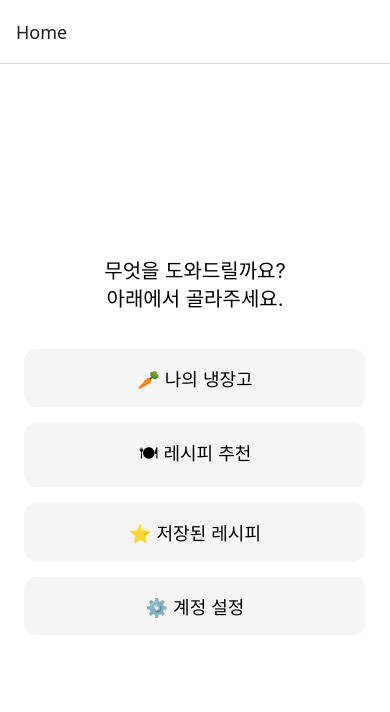
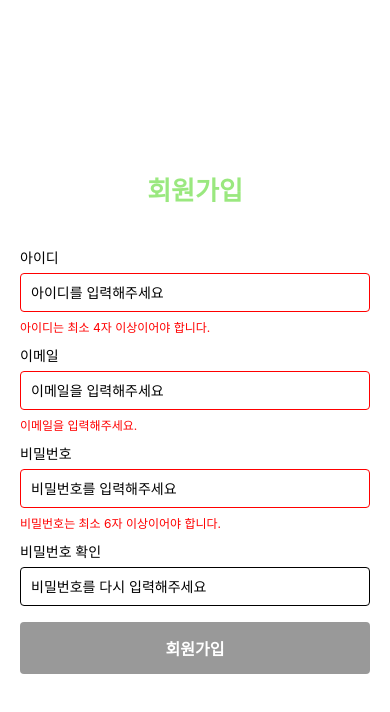
Before and after one commit to zhrldnpftl/DKU-OpenSource-Team12, a React Native app: screen /SignUp in a window 390 px wide. Shown: the top 712 px of the page. Built offline with nearby package versions, Linux system fonts and the light colour scheme.

Commit message:
[0517_지민]App.js 머지 부분 수정.js

```diff
--- a/App.js
+++ b/App.js
@@ -1,15 +1,25 @@
 import React from 'react';
 import { NavigationContainer } from '@react-navigation/native';
 import { createNativeStackNavigator } from '@react-navigation/native-stack';
+
+import LoginScreen from './src/screens/LoginScreen';
+import SignUpScreen from './src/screens/SignUpScreen';
 import HomeScreen from './src/screens/HomeScreen';
 import FridgeScreen from './src/screens/FridgeScreen';
+import FindAccountScreen from './src/screens/FindAccountScreen';
 
 const Stack = createNativeStackNavigator();
 
 export default function App() {
   return (
     <NavigationContainer>
-      <Stack.Navigator initialRouteName="Home">
+      <Stack.Navigator
+        initialRouteName="Login"
+        screenOptions={{ headerShown: false }}
+      >
+        <Stack.Screen name="Login" component={LoginScreen} />
+        <Stack.Screen name="FindAccount" component={FindAccountScreen} />
+        <Stack.Screen name="SignUp" component={SignUpScreen} />
         <Stack.Screen name="Home" component={HomeScreen} />
         <Stack.Screen name="Fridge" component={FridgeScreen} />
       </Stack.Navigator>
--- /dev/null
+++ b/src/screens/LoginScreen.js
@@ -0,0 +1,180 @@
+import React, { useState, useEffect } from 'react';
+import {
+  View,
+  Text,
+  TextInput,
+  TouchableOpacity,
+  StyleSheet,
+  Alert,
+} from 'react-native';
+import { useNavigation } from '@react-navigation/native';
+
+export default function LoginScreen() {
+  const navigation = useNavigation();
+
+  const [id, setId] = useState('');
+  const [password, setPassword] = useState('');
+  const [idError, setIdError] = useState('');
+  const [passwordError, setPasswordError] = useState('');
+  const [isValid, setIsValid] = useState(false);
+
+  const validate = () => {
+    let valid = true;
+
+    if (!id) {
+      setIdError('아이디를 입력해주세요.');
+      valid = false;
+    } else if (id.length < 4) {
+      setIdError('아이디는 최소 4자 이상이어야 합니다.');
+      valid = false;
+    } else {
+      setIdError('');
+    }
+
+    if (!password) {
+      setPasswordError('비밀번호를 입력해주세요.');
+      valid = false;
+    } else if (password.length < 6) {
+      setPasswordError('비밀번호는 최소 6자 이상이어야 합니다.');
+      valid = false;
+    } else {
+      setPasswordError('');
+    }
+
+    setIsValid(valid);
+  };
+
+  useEffect(() => {
+    validate();
+  }, [id, password]);
+
+  const onLoginPress = () => {
+    if (!isValid) return;
+    navigation.navigate('Home');
+  };
+
+  const onFindAccount = () => {
+    navigation.navigate('FindAccount');
+  };
+
+  const onSignUp = () => {
+    navigation.navigate('SignUp');
+  };
+
+  return (
+    <View style={styles.container}>
+      <Text style={styles.logo}>ByteBite</Text>
+
+      <Text style={styles.label}>아이디</Text>
+      <TextInput
+        style={[styles.input, idError ? styles.inputError : null]}
+        placeholder="아이디를 입력해주세요"
+        placeholderTextColor="#999"
+        value={id}
+        onChangeText={setId}
+        autoCapitalize="none"
+      />
+      {idError ? <Text style={styles.errorText}>{idError}</Text> : null}
+
+      <Text style={styles.label}>비밀번호</Text>
+      <TextInput
+        style={[styles.input, passwordError ? styles.inputError : null]}
+        placeholder="비밀번호"
+        placeholderTextColor="#999"
+        secureTextEntry={true}
+        value={password}
+        onChangeText={setPassword}
+      />
+      {passwordError ? <Text style={styles.errorText}>{passwordError}</Text> : null}
+
+      <TouchableOpacity
+        style={[styles.loginButton, !isValid && styles.loginButtonDisabled]}
+        disabled={!isValid}
+        onPress={onLoginPress}
+      >
+        <Text style={styles.loginButtonText}>로그인</Text>
+      </TouchableOpacity>
+
+      <Text style={styles.signupGuide}>비회원일경우 회원가입을 해주세요.</Text>
+
+      <View style={styles.linkRow}>
+        <TouchableOpacity onPress={onFindAccount}>
+          <Text style={styles.linkText}>아이디 비밀번호찾기</Text>
+        </TouchableOpacity>
+
+        <TouchableOpacity onPress={onSignUp}>
+          <Text style={styles.linkText}>회원가입</Text>
+        </TouchableOpacity>
+      </View>
+    </View>
+  );
+}
+
+const styles = StyleSheet.create({
+  container: {
+    flex: 1,
+    padding: 20,
+    backgroundColor: '#fff',
+    justifyContent: 'center',
+  },
+  logo: {
+    fontSize: 32,
+    fontWeight: '800',
+    color: '#9ae87f',
+    textAlign: 'center',
+    marginBottom: 40,
+  },
+  label: {
+    fontSize: 14,
+    fontWeight: '500',
+    marginBottom: 6,
+    color: '#333',
+  },
+  input: {
+    borderWidth: 1,
+    borderColor: '#000',
+    borderRadius: 4,
+    paddingHorizontal: 12,
+    paddingVertical: 10,
+    marginBottom: 5,
+    fontSize: 14,
+    color: '#333',
+  },
+  inputError: {
+    borderColor: 'red',
+  },
+  errorText: {
+    color: 'red',
+    marginBottom: 10,
+    fontSize: 12,
+  },
+  loginButton: {
+    backgroundColor: '#000',
+    borderRadius: 4,
+    paddingVertical: 14,
+    alignItems: 'center',
+    marginBottom: 20,
+  },
+  loginButtonDisabled: {
+    backgroundColor: '#666',
+  },
+  loginButtonText: {
+    color: '#fff',
+    fontWeight: '700',
+    fontSize: 16,
+  },
+  signupGuide: {
+    color: '#9ae87f',
+    fontSize: 12,
+    textAlign: 'center',
+    marginBottom: 25,
+  },
+  linkRow: {
+    flexDirection: 'row',
+    justifyContent: 'space-between',
+  },
+  linkText: {
+    color: '#999',
+    fontSize: 13,
+  },
+});
--- /dev/null
+++ b/src/screens/SignUpScreen.js
@@ -0,0 +1,138 @@
+import React, { useState, useEffect } from 'react';
+import {
+  View,
+  Text,
+  TextInput,
+  TouchableOpacity,
+  StyleSheet,
+  Alert,
+} from 'react-native';
+
+export default function SignUpScreen() {
+  const [id, setId] = useState('');
+  const [email, setEmail] = useState('');
+  const [password, setPassword] = useState('');
+  const [confirm, setConfirm] = useState('');
+
+  const [idError, setIdError] = useState('');
+  const [emailError, setEmailError] = useState('');
+  const [passwordError, setPasswordError] = useState('');
+  const [confirmError, setConfirmError] = useState('');
+
+  const [isValid, setIsValid] = useState(false);
+
+  const validateEmail = (email) => {
+    const regex = /\S+@\S+\.\S+/;
+    return regex.test(email);
+  };
+
+  useEffect(() => {
+    let valid = true;
+
+    if (!id || id.length < 4) {
+      setIdError('아이디는 최소 4자 이상이어야 합니다.');
+      valid = false;
+    } else {
+      setIdError('');
+    }
+
+    if (!email) {
+      setEmailError('이메일을 입력해주세요.');
+      valid = false;
+    } else if (!validateEmail(email)) {
+      setEmailError('올바른 이메일 형식이 아닙니다.');
+      valid = false;
+    } else {
+      setEmailError('');
+    }
+
+    if (!password || password.length < 6) {
+      setPasswordError('비밀번호는 최소 6자 이상이어야 합니다.');
+      valid = false;
+    } else {
+      setPasswordError('');
+    }
+
+    if (password !== confirm) {
+      setConfirmError('비밀번호가 일치하지 않습니다.');
+      valid = false;
+    } else {
+      setConfirmError('');
+    }
+
+    setIsValid(valid);
+  }, [id, email, password, confirm]);
+
+  const onSignUp = () => {
+    if (!isValid) return;
+    Alert.alert('회원가입 시도', `아이디: ${id}\n이메일: ${email}`);
+    // TODO: 백엔드 연동 시 이곳에 API 호출
+  };
+
+  return (
+    <View style={styles.container}>
+      <Text style={styles.title}>회원가입</Text>
+
+      <Text style={styles.label}>아이디</Text>
+      <TextInput
+        style={[styles.input, idError ? styles.inputError : null]}
+        placeholder="아이디를 입력해주세요"
+        value={id}
+        onChangeText={setId}
+        autoCapitalize="none"
+      />
+      {idError ? <Text style={styles.errorText}>{idError}</Text> : null}
+
+      <Text style={styles.label}>이메일</Text>
+      <TextInput
+        style={[styles.input, emailError ? styles.inputError : null]}
+        placeholder="이메일을 입력해주세요"
+        keyboardType="email-address"
+        value={email}
+        onChangeText={setEmail}
+        autoCapitalize="none"
+      />
+      {emailError ? <Text style={styles.errorText}>{emailError}</Text> : null}
+
+      <Text style={styles.label}>비밀번호</Text>
+      <TextInput
+        style={[styles.input, passwordError ? styles.inputError : null]}
+        placeholder="비밀번호를 입력해주세요"
+        secureTextEntry
+        value={password}
+        onChangeText={setPassword}
+      />
+      {passwordError ? <Text style={styles.errorText}>{passwordError}</Text> : null}
+
+      <Text style={styles.label}>비밀번호 확인</Text>
+      <TextInput
+        style={[styles.input, confirmError ? styles.inputError : null]}
+        placeholder="비밀번호를 다시 입력해주세요"
+        secureTextEntry
+        value={confirm}
+        onChangeText={setConfirm}
+      />
+      {confirmError ? <Text style={styles.errorText}>{confirmError}</Text> : null}
+
+      <TouchableOpacity
+        style={[styles.button, !isValid && styles.buttonDisabled]}
+        onPress={onSignUp}
+        disabled={!isValid}
+      >
+        <Text style={styles.buttonText}>회원가입</Text>
+      </TouchableOpacity>
+    </View>
+  );
+}
+
+const styles = StyleSheet.create({
+  container: { flex: 1, padding: 20, justifyContent: 'center', backgroundColor: '#fff' },
+  title: { fontSize: 26, fontWeight: '800', color: '#9ae87f', textAlign: 'center', marginBottom: 40 },
+  label: { fontSize: 14, fontWeight: '500', marginBottom: 6 },
+  input: { borderWidth: 1, borderColor: '#000', borderRadius: 4, padding: 10, marginBottom: 6 },
+  inputError: { borderColor: 'red' },
+  errorText: { color: 'red', fontSize: 12, marginBottom: 10 },
+  button: { backgroundColor: '#000', padding: 14, borderRadius: 4, alignItems: 'center', marginTop: 10 },
+  buttonDisabled: { backgroundColor: '#999' },
+  buttonText: { color: '#fff', fontWeight: '700', fontSize: 16 },
+});
```
